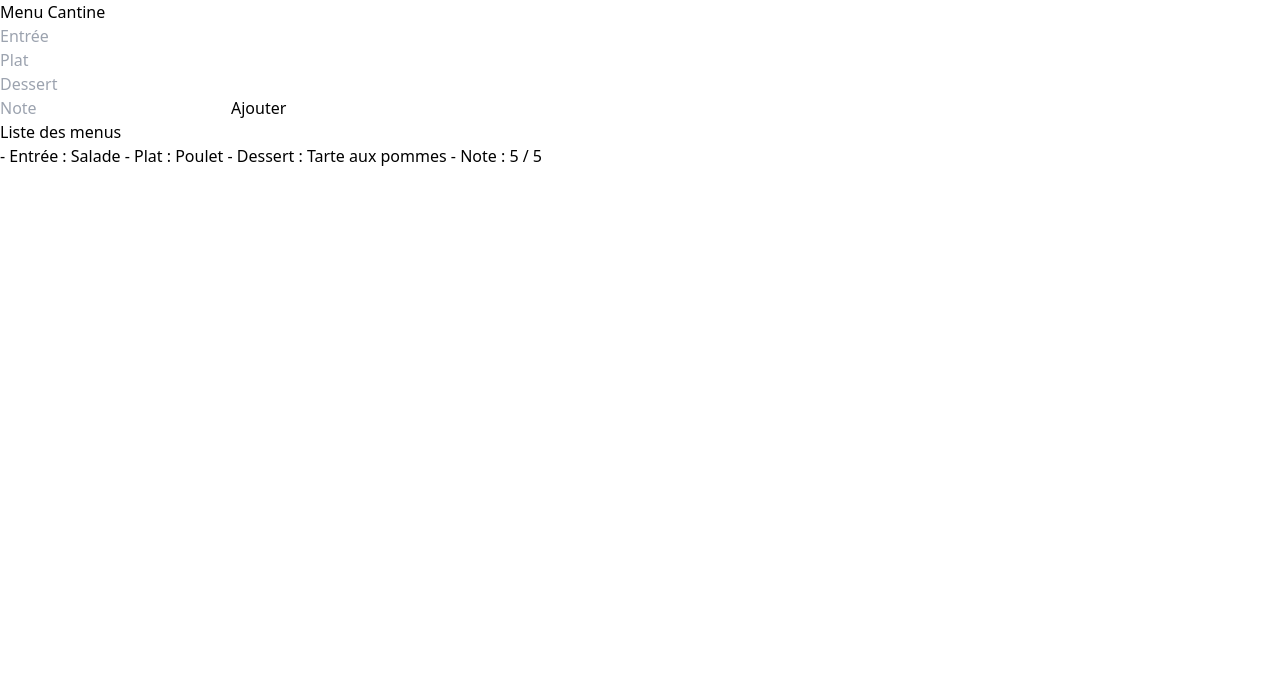
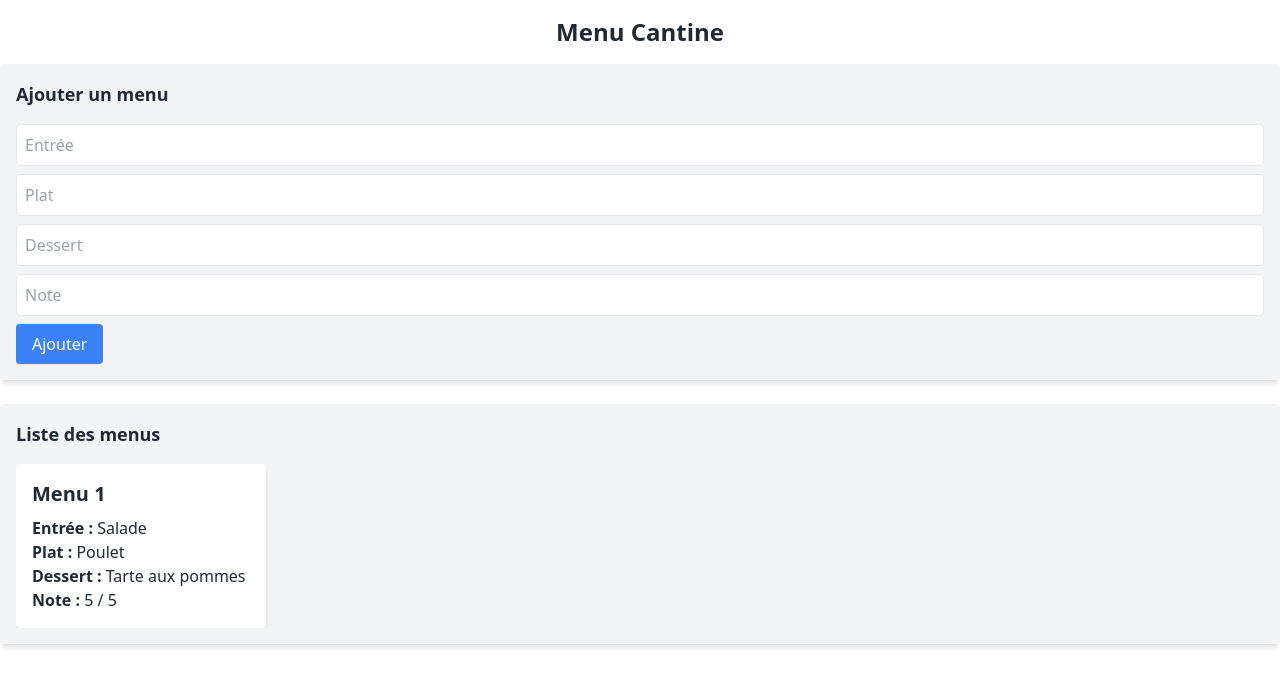
Before and after one commit to Kevynflrs/PrjCantine.vuejs, a Vue app: page / in a window 1280 px wide. Shown: the top 686 px of the page. Built offline with nearby package versions, Linux system fonts and the light colour scheme.

Commit message:
Ajout de DaisyUI et refonte de l'interface du menu de cantine avec un nouveau design et une meilleure gestion des entrées

```diff
--- a/package.json
+++ b/package.json
@@ -9,6 +9,7 @@
   },
   "dependencies": {
     "core-js": "^3.8.3",
+    "daisyui": "^4.12.14",
     "vue": "^3.2.13"
   },
   "devDependencies": {
--- a/src/App.vue
+++ b/src/App.vue
@@ -1,24 +1,3 @@
-<template>
-  <div>
-    <h1>Menu Cantine</h1>
-  </div>
-  <div>
-    <input type="text" v-model="starter" placeholder="Entrée" /><br />
-    <input type="text" v-model="MainCourse" placeholder="Plat" /><br />
-    <input type="text" v-model="Dessert" placeholder="Dessert" /><br />
-    <input type="text" v-model="note" placeholder="Note" />
-    <button @click="add">Ajouter</button>
-  </div>
-  <div>
-    <h2>Liste des menus</h2>
-    <ul>
-      <li v-for="(item, index) in ListMenu" :key="index">
-        - Entrée : {{ item.starter }} - Plat : {{ item.MainCourse }} - Dessert :  {{ item.Dessert }} - Note : {{ item.note }} / 5
-      </li>
-    </ul>
-  </div>
-</template>
-
 <script setup>
 import { ref } from "vue";
 
@@ -56,5 +35,64 @@ const add = () => {
 };
 </script>
 
+<template>
+  <div>
+    <h1 class="text-2xl font-bold text-center my-4">Menu Cantine</h1>
+
+    <div class="bg-gray-100 p-4 rounded shadow-md mb-6">
+      <h2 class="text-lg font-semibold mb-4">Ajouter un menu</h2>
+      <input
+        type="text"
+        v-model="starter"
+        placeholder="Entrée"
+        class="border p-2 rounded w-full mb-2"
+      />
+      <input
+        type="text"
+        v-model="MainCourse"
+        placeholder="Plat"
+        class="border p-2 rounded w-full mb-2"
+      />
+      <input
+        type="text"
+        v-model="Dessert"
+        placeholder="Dessert"
+        class="border p-2 rounded w-full mb-2"
+      />
+      <input
+        type="text"
+        v-model="note"
+        placeholder="Note"
+        class="border p-2 rounded w-full mb-2"
+      />
+      <button
+        @click="add"
+        class="bg-blue-500 text-white py-2 px-4 rounded hover:bg-blue-600"
+      >
+        Ajouter
+      </button>
+    </div>
+
+    <div class="bg-gray-100 p-4 rounded shadow-md">
+      <h2 class="text-lg font-semibold mb-4">Liste des menus</h2>
+      <!-- Carrousel -->
+      <div class="overflow-x-auto flex gap-4">
+        <div
+          v-for="(item, index) in ListMenu"
+          :key="index"
+          class="min-w-[250px] bg-white rounded shadow-md p-4 flex-shrink-0"
+        >
+          <h3 class="font-bold text-xl mb-2">Menu {{ index + 1 }}</h3>
+          <p><strong>Entrée :</strong> {{ item.starter }}</p>
+          <p><strong>Plat :</strong> {{ item.MainCourse }}</p>
+          <p><strong>Dessert :</strong> {{ item.Dessert }}</p>
+          <p><strong>Note :</strong> {{ item.note }} / 5</p>
+        </div>
+      </div>
+    </div>
+  </div>
+</template>
+
+
 <style>
 </style>
--- a/tailwind.config.js
+++ b/tailwind.config.js
@@ -7,5 +7,7 @@ module.exports = {
   theme: {
     extend: {},
   },
-  plugins: [],
+  plugins: [
+    require('daisyui'),
+  ],
 }
```
Also changed, not shown: 1 other file (tests, documents, lock files or other folders).
